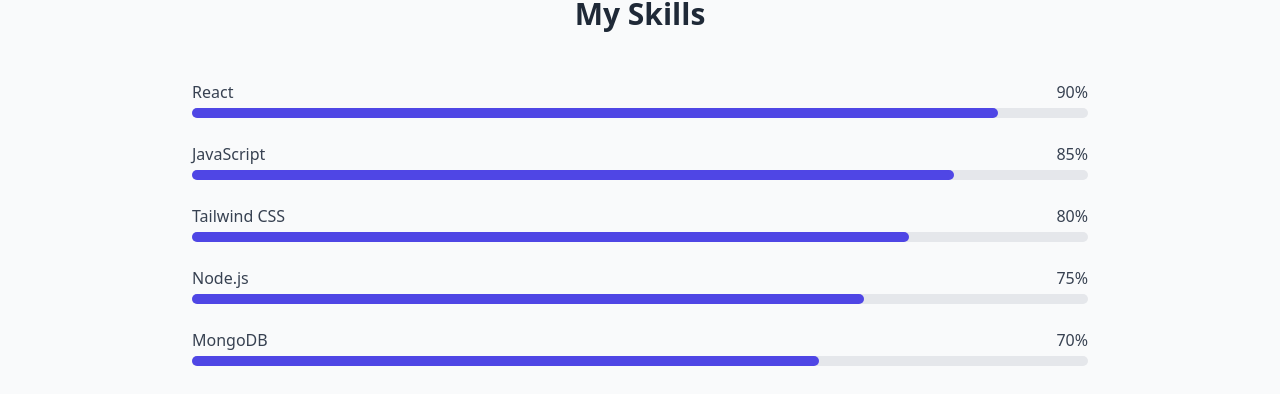
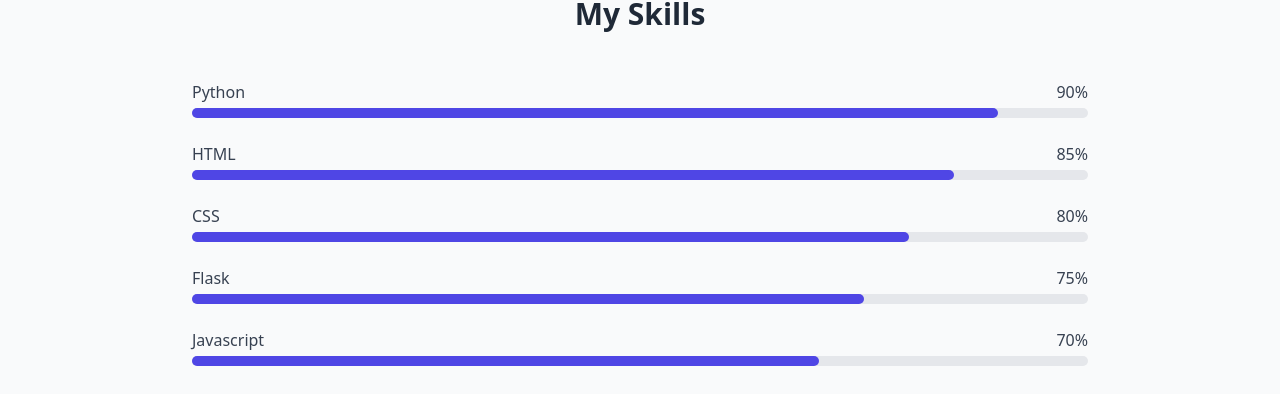
Before and after one commit to Joshkaki00/react-digital-portfolio, a React (Create React App) app: page / in a window 1280 px wide. Both pictures are taken after a click on the button "Skills". Shown: the part 132-526 px from the top of the page. Built offline with nearby package versions, Linux system fonts and the light colour scheme.

Commit message:
changed skills

```diff
--- a/src/components/Skills.js
+++ b/src/components/Skills.js
@@ -2,11 +2,11 @@ import React from 'react';
 
 const Skills = () => {
   const skills = [
-    { name: 'React', level: 90 },
-    { name: 'JavaScript', level: 85 },
-    { name: 'Tailwind CSS', level: 80 },
-    { name: 'Node.js', level: 75 },
-    { name: 'MongoDB', level: 70 },
+    { name: 'Python', level: 90 },
+    { name: 'HTML', level: 85 },
+    { name: 'CSS', level: 80 },
+    { name: 'Flask', level: 75 },
+    { name: 'Javascript', level: 70 },
     { name: 'TypeScript', level: 65 }
   ];
 
```
